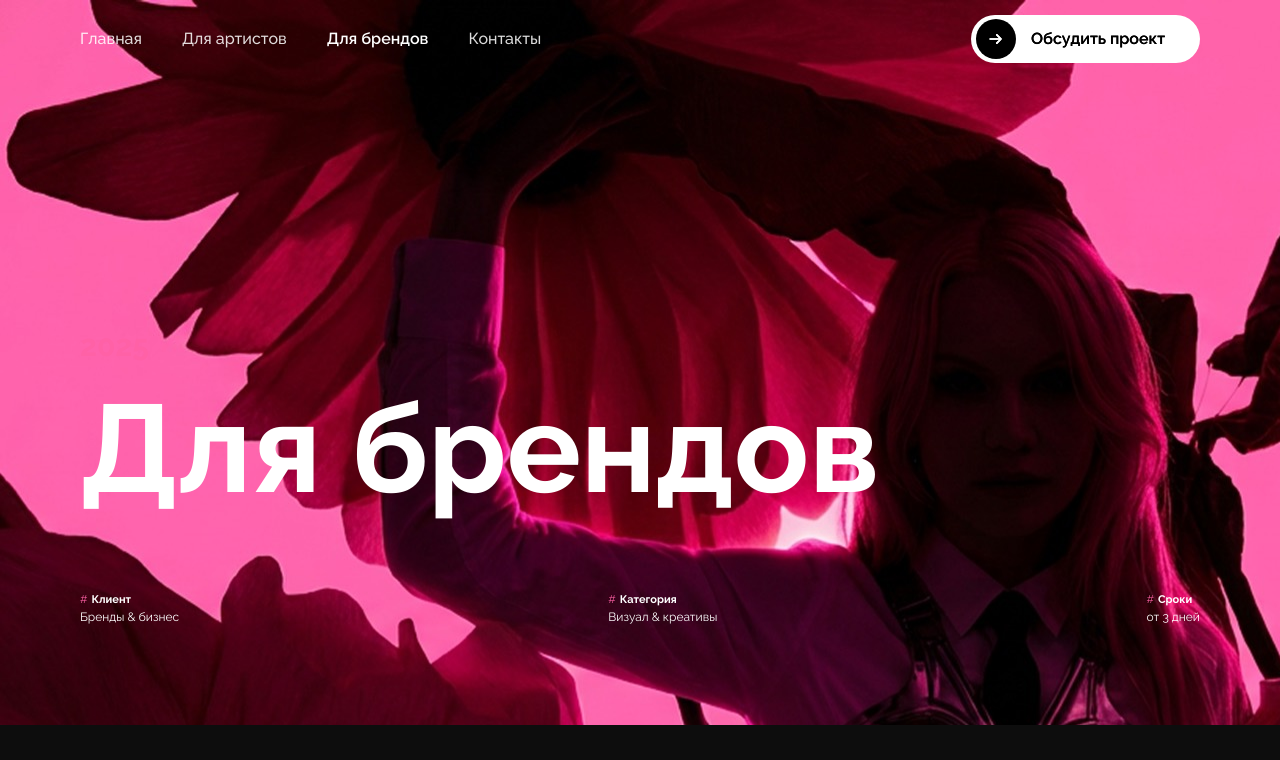
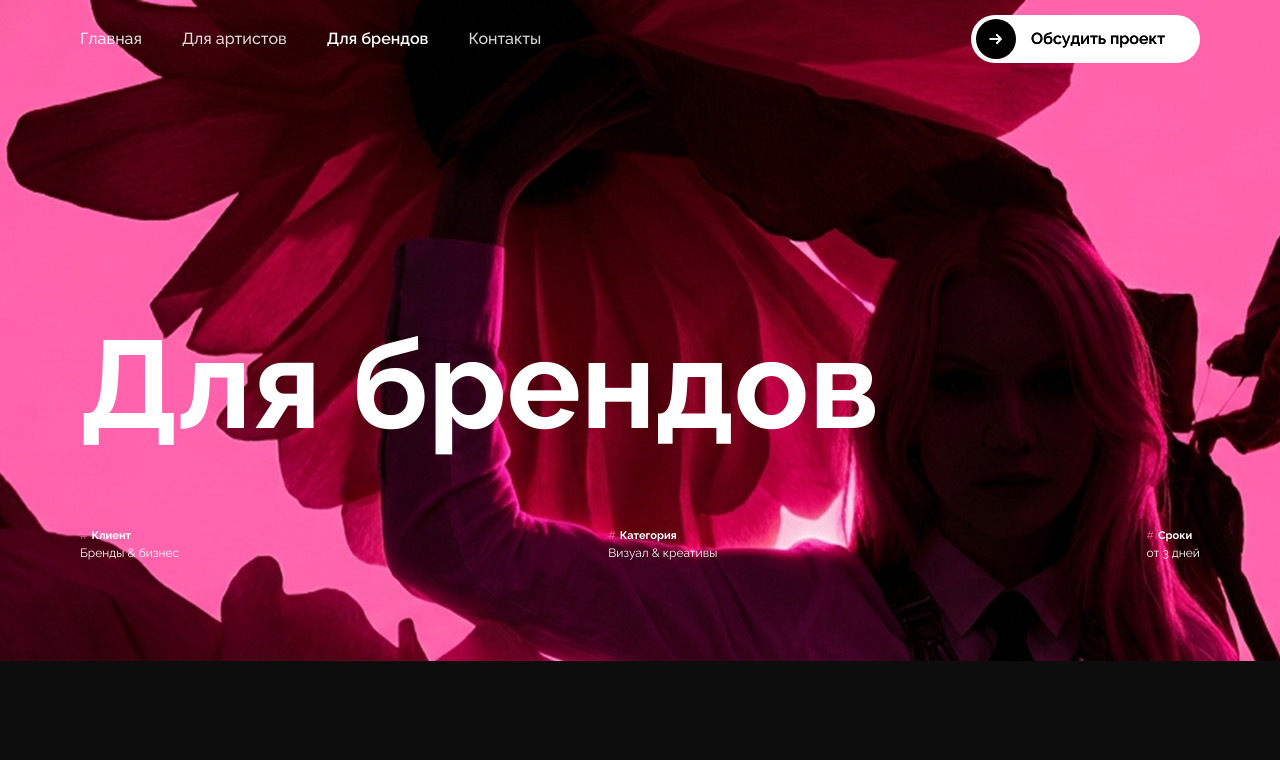
Before and after one commit to Apoykov/lisacreo.github.io, a website: page brands.html in a window 1280 px wide. Shown: the top 760 px of the page. Drawn offline with Linux system fonts and the light colour scheme.

Commit message:
Update brands page and sync latest production changes

```diff
--- a/brands.html
+++ b/brands.html
@@ -196,7 +196,6 @@
 <div class="bg project-info-bg"></div>
 <div class="w-layout-blockcontainer container w-container">
 <div class="project-info-box wf-reveal-hero">
-<p class="project-year">2025</p>
 <h1 class="project-info-title">Для брендов</h1>
 <div class="banner-list-box">
 <div class="banner-list">
```
